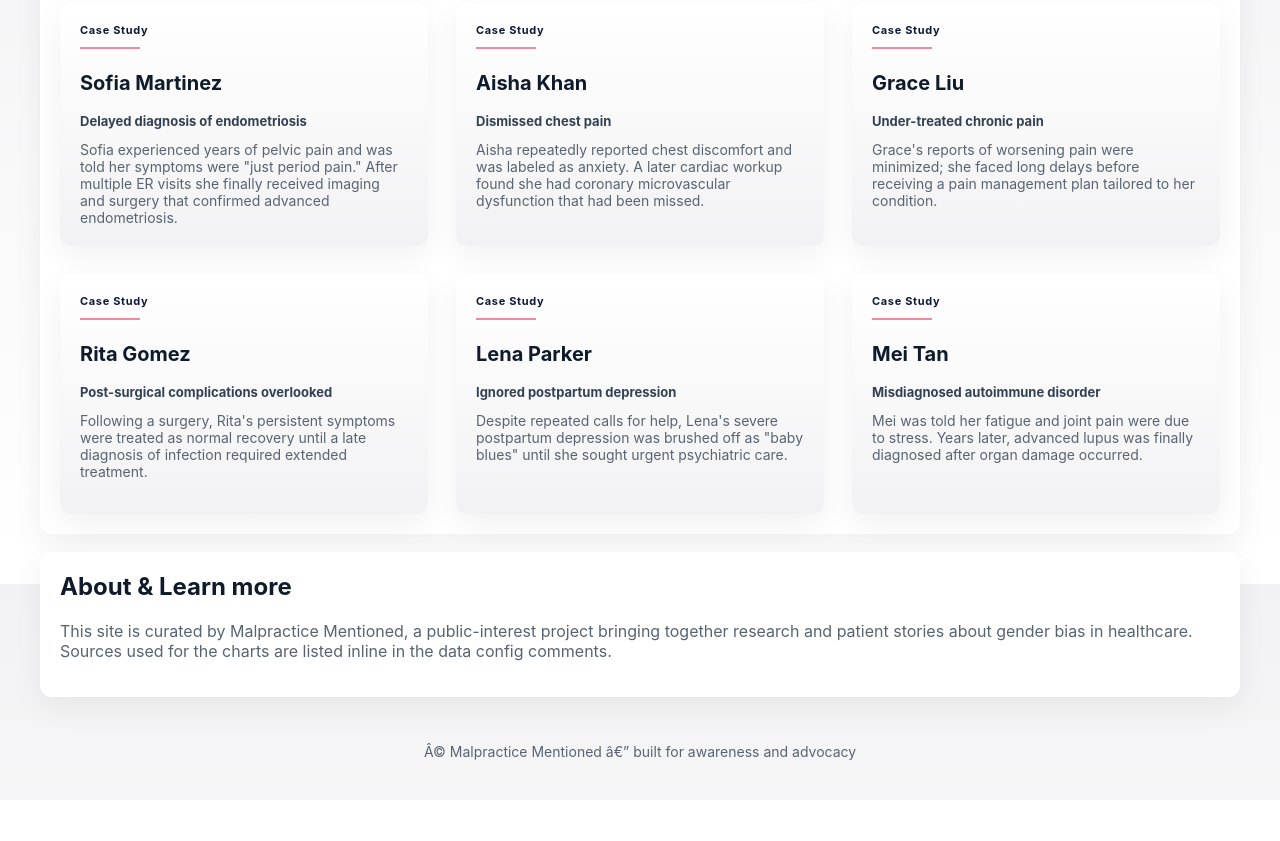
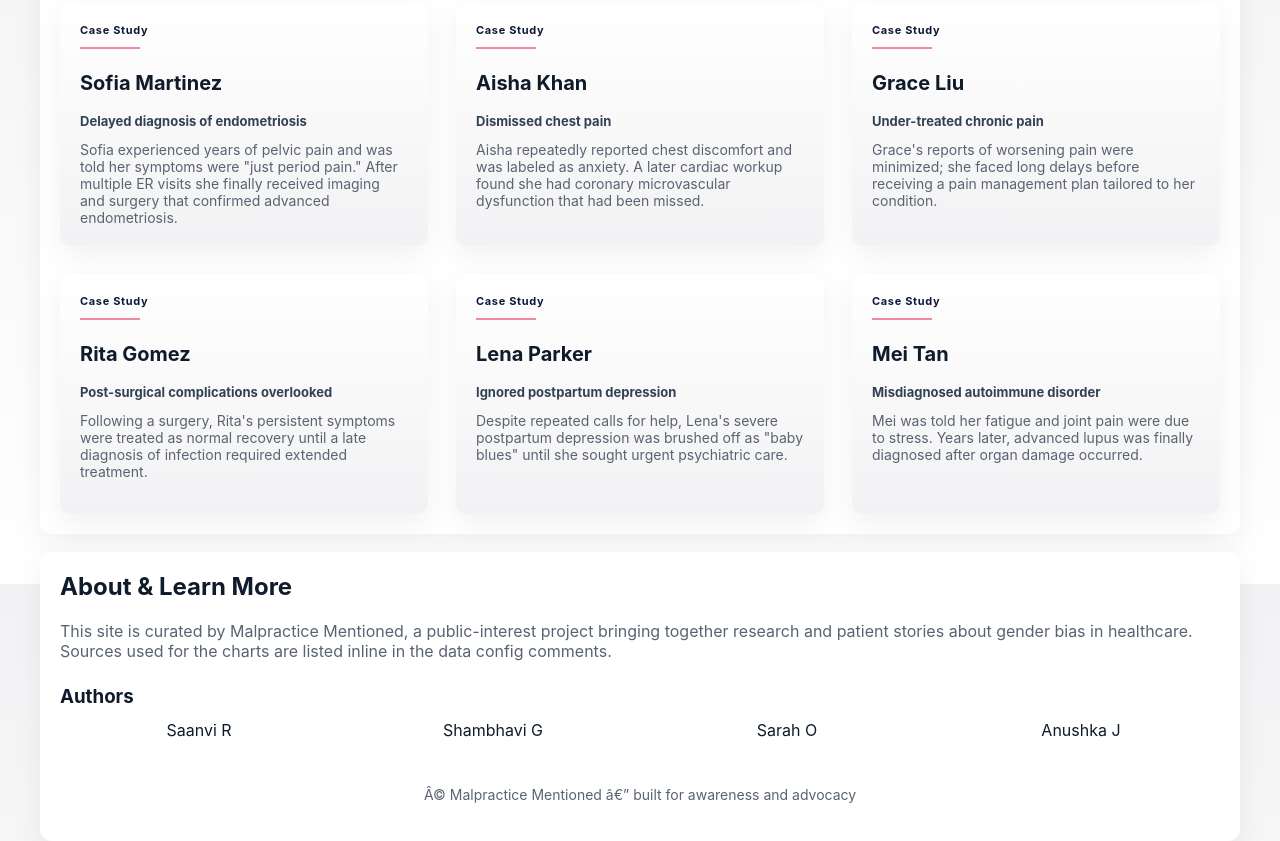
Before and after one commit to SalmaLilad/malpractice_mentioned, a plain HTML site: page index.html in a window 1280 px wide. Shown: the part 1016-1857 px from the top of the page. Before the commit the page ends 1816 px from the top, so only its background shows below. Drawn offline with nearby package versions, Linux system fonts and the light colour scheme.

Commit message:
Update index.html

```diff
--- a/index.html
+++ b/index.html
@@ -141,11 +141,22 @@
         </div>
       </section>
 
-      <section id="about" class="card" style="margin-top:18px">
-        <h2 style="margin-top:0">About & Learn more</h2>
-        <p class="muted">This site is curated by Malpractice Mentioned, a public-interest project bringing together research and patient stories about gender bias in healthcare. Sources used for the charts are listed inline in the data config comments.</p>
-      </section>
+     <section id="about" class="card" style="margin-top:18px">
+  <h2 style="margin-top:0">About & Learn More</h2>
+  <p class="muted">
+    This site is curated by Malpractice Mentioned, a public-interest project bringing together research and patient stories about gender bias in healthcare.
+    Sources used for the charts are listed inline in the data config comments.
+  </p>
 
+  <div style="margin-top:24px">
+  <h3 style="margin-bottom:12px">Authors</h3>
+  <div style="display:grid;grid-template-columns:repeat(auto-fit,minmax(120px,1fr));gap:16px;text-align:center">
+    <div>Saanvi R</div>
+    <div>Shambhavi G</div>
+    <div>Sarah O</div>
+    <div>Anushka J</div>
+  </div>
+</div>
       <footer>
         © Malpractice Mentioned — built for awareness and advocacy
       </footer>
```
